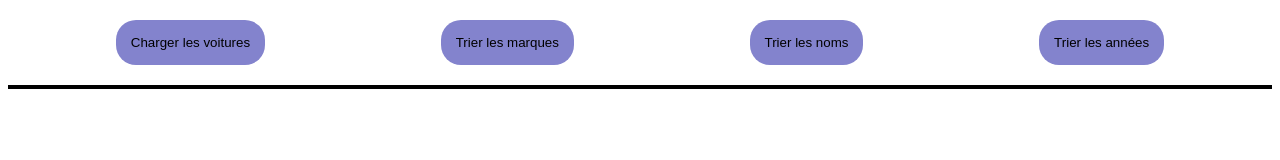
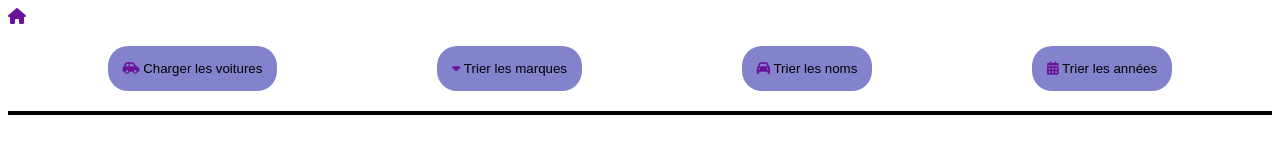
Before and after one commit to Asyylia/Algorithmie, a plain HTML site: page index.html in a window 1280 px wide. Drawn offline with Linux system fonts and the light colour scheme.

Commit message:
Styling with fontawesome

```diff
--- a/index.html
+++ b/index.html
@@ -4,17 +4,20 @@
     <meta charset="UTF-8">
     <meta name="viewport" content="width=device-width, initial-scale=1.0">
     <link rel="stylesheet" href="styles/styles.css">
+    <link rel="stylesheet" href="path/to/font-awesome/css/font-awesome.min.css">
     <title>Document</title>
 </head>
 <body>
+    <i class="fa-solid fa-house"></i>
     <div class="divbtn">
-    <button id="btn1" class="btnstyle">Charger les voitures</button>
-    <button id="btn2" class="btnstyle">Trier les marques</button>
-    <button id="btn3" class="btnstyle">Trier les noms</button>
-    <button id="btn4" class="btnstyle">Trier les années</button>
+    <button id="btn1" class="btnstyle"><i class="fa-solid fa-car-side"></i> Charger les voitures</button>
+    <button id="btn2" class="btnstyle"><i class="fa-solid fa-caret-down"></i> Trier les marques</button>
+    <button id="btn3" class="btnstyle"><i class="fa-solid fa-car"></i> Trier les noms</button>
+    <button id="btn4" class="btnstyle"><i class="fa-solid fa-calendar-days"></i> Trier les années</button>
     </div>
     <section id="list">
     </section>
   <script src="main.js"></script>
+  <script src="https://kit.fontawesome.com/77f3ff0ff5.js" crossorigin="anonymous"></script>
 </body>
 </html>
--- a/styles/styles.css
+++ b/styles/styles.css
@@ -38,7 +38,9 @@ img{
     border: none;
     border-radius: 20px;
 }
-
+i{
+    color: rgb(106, 19, 153);
+}
 .btnstyle{
     justify-content: center;
     align-items: center;
```
